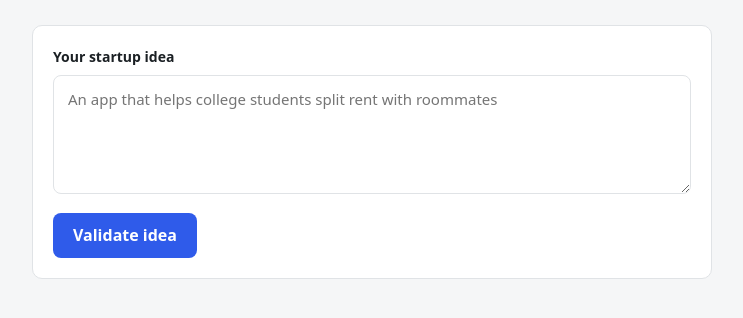
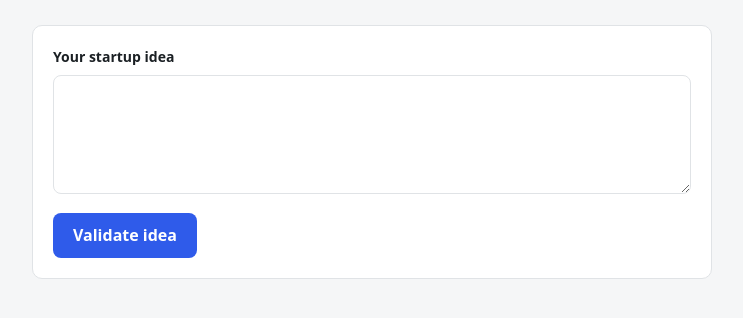
Before and after one commit to lithendeepjersey7-lab/orbit-ISB-7.0, a plain HTML site: page frontend/index.html in a window 1280 px wide. Shown: the part 182-500 px from the top of the page, without its empty margins (268-1011 px from the left). Drawn offline with Linux system fonts and the light colour scheme.

Commit message:
remove placeholder text from idea input

```diff
--- a/frontend/index.html
+++ b/frontend/index.html
@@ -21,8 +21,7 @@
     <!-- The idea submission form -->
     <section class="card">
       <label for="idea">Your startup idea</label>
-      <textarea id="idea" rows="4"
-        placeholder="An app that helps college students split rent with roommates"></textarea>
+      <textarea id="idea" rows="4"></textarea>
       <button id="submit">Validate idea</button>
     </section>
 
```
